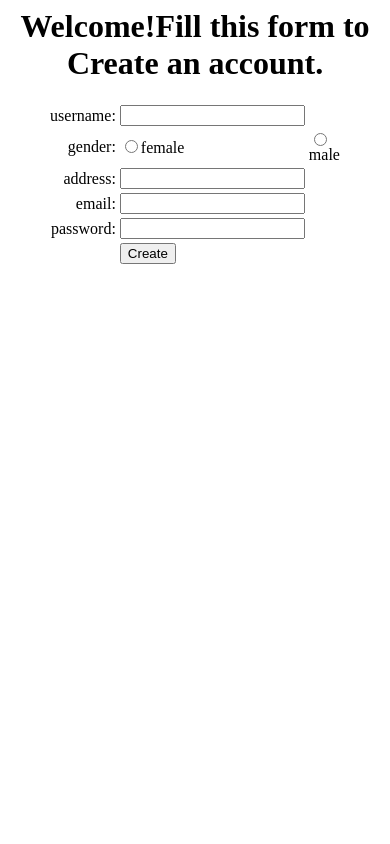
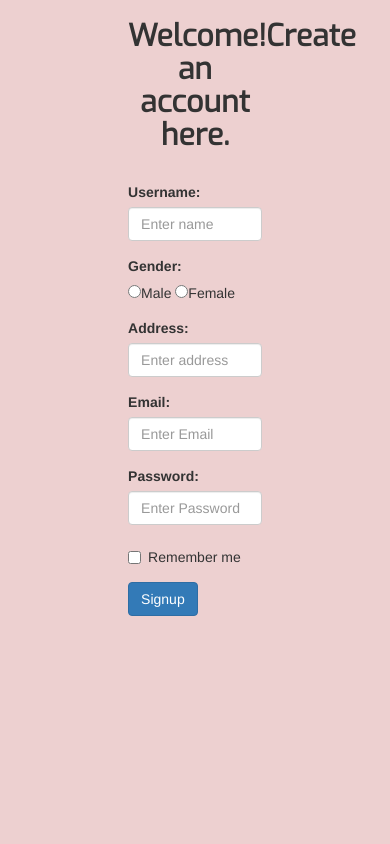
Before and after one commit to posh6i/Blood-Portal, a PHP site: page /signup2.php in a window 390 px wide. Run offline with PHP 8.4, Linux system fonts and the light colour scheme; some libraries are stand-ins or nearby versions.

Commit message:
Update signup2.php

```diff
--- a/signup2.php
+++ b/signup2.php
@@ -1,38 +1,74 @@
 <html>
+<head>
+<meta charset="utf-8">
+  <meta name="viewport" content="width=device-width, initial-scale=1">
+  <link rel="stylesheet" href="https://maxcdn.bootstrapcdn.com/bootstrap/3.3.7/css/bootstrap.min.css">
+  <script src="https://ajax.googleapis.com/ajax/libs/jquery/3.2.1/jquery.min.js"></script>
+  <script src="https://maxcdn.bootstrapcdn.com/bootstrap/3.3.7/js/bootstrap.min.js"></script>
+  <link href="https://fonts.googleapis.com/css?family=Merriweather" rel="stylesheet">
+  <link href="https://fonts.googleapis.com/css?family=Exo|Merriweather" rel="stylesheet">
+  <style>
+    h2{
+      font-family: 'Exo', sans-serif;
+
+    }
+    body{
+      margin:auto 29%;
+      background-color: #EDD0D0;
+    }
+  </style>
+</head>
 <body>
-<h1  align="center"> Welcome!Fill this form to Create an account.</h1>
+<div class="container">
+  <h2 align="center"><strong>Welcome!Create an account here.</strong></h2><br>
+  <form class="form-horizontal" action="connection.php" method="post" name="signupform">
+    <div class="form-group">
+      <label class="control-label col-sm-2" for="username">Username:</label>
+      <div class="col-sm-4">
+        <input type="username" class="form-control" id="username" placeholder="Enter name" name="username">
+      </div>
+    </div>
+    <div class="form-group">
+    <label class="control-label col-sm-2" for="gender">Gender:</label>
+    <div class="col-sm-4">
+      <input type="radio" name="gender">Male
+      <input type="radio" name="gender">Female
+      </div>
+    </div>
+    <div class="form-group">
+      <label class="control-label col-sm-2" for="address">Address:</label>
+      <div class="col-sm-4">
+        <input type="address" class="form-control" id="address" placeholder="Enter address" name="address">
+      </div>
+    </div>
+    <div class="form-group">
+      <label class="control-label col-sm-2" for="email">Email:</label>
+      <div class="col-sm-4">
+        <input type="email" class="form-control" id="email" placeholder="Enter Email" name="email">
+      </div>
+    </div>
+    <div class="form-group">
+      <label class="control-label col-sm-2" for="password">Password:</label>
+      <div class="col-sm-4">
+        <input type="password" class="form-control" id="password" placeholder="Enter Password" name="password">
+      </div>
+    </div>
+    <div class="form-group">
+      <div class="col-sm-offset-2 col-sm-4">
+        <div class="checkbox">
+          <label><input type="checkbox" name="remember"> Remember me</label>
+        </div>
+      </div>
+    </div>
+    <div class="form-group">
+      <div class="col-sm-offset-2 col-sm-10">
+        <button type="submit" value="signup" name="signup" class="btn btn-primary">Signup</button>
+      </div>
+    </div>
+  </form>
+</div>
 
-<form action="connection.php" method="post" name="signupform">
-<table width="274" border="0" align="center" cellpadding="2" cellspacing="0">
-<tr>
-    <td width="95"><div align="right"> username:</div></td>
-    <td width="171"><input type="text" name="username" /></td>
-  </tr>
-  <tr>
-    <td><div align="right">gender:</div></td>
-    <td><input type="radio" name="gender" value="female">female</td>
-    <td><input type="radio" name="gender" value="male">male</td>
+</body>
+</html>
 
-  </tr>
-  <tr>
-    <td><div align="right">address:</div></td>
-    <td><input type="text" name="address" /></td>
-  </tr>
-  <tr>
-    <td><div align="right">email:</div></td>
-    <td><input type="text" name="email" /></td>
-  </tr>
-
- <tr>
-    <td><div align="right">password:</div></td>
-    <td><input type="text" name="password" /></td>
-  </tr>
-
-  <tr>
-    <td><div align="right"></div></td>
-    <td><input name="signup" type="submit" value="Create" /></td>
-  </tr>
-
-</table>
-</form></body>
 </html>
```
